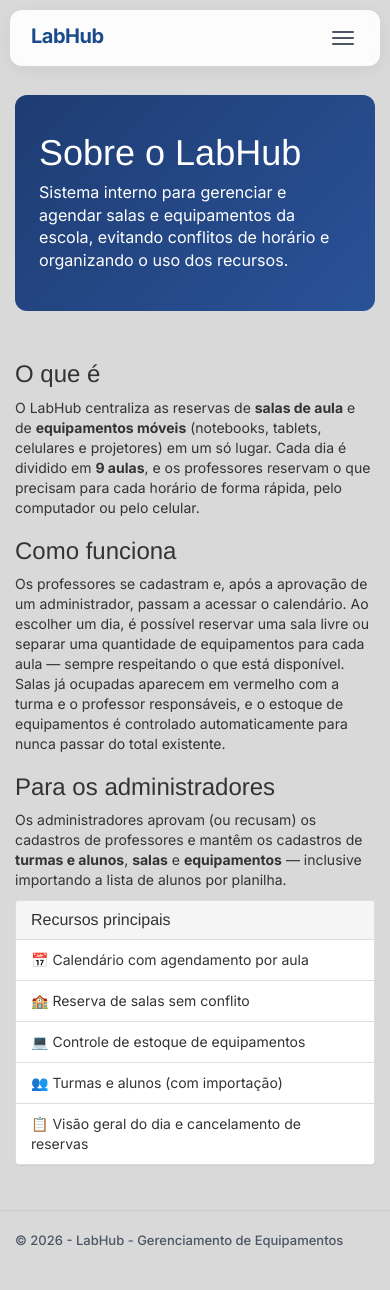
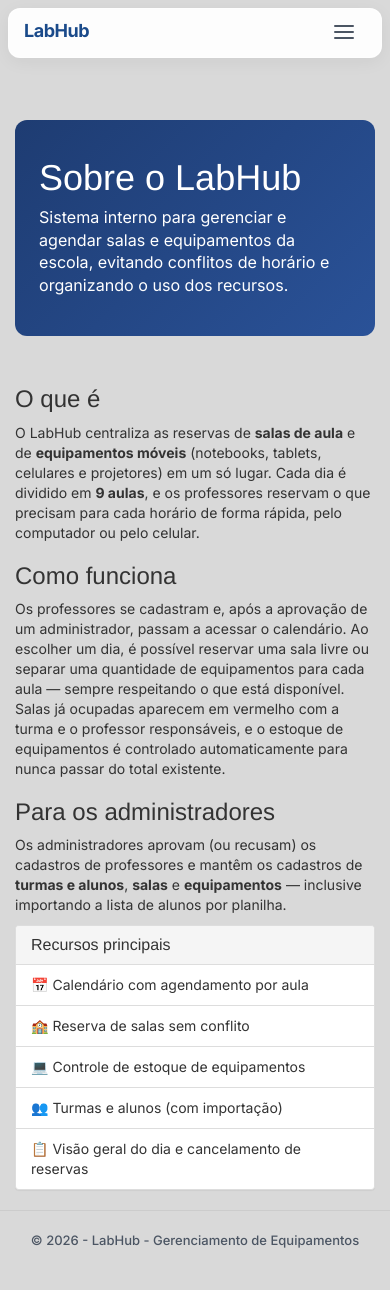
Before and after one commit to RafaelMiillerSilva/LabHub, a Django app: page /about/ in a window 390 px wide. Run offline with Django 3.2, Linux system fonts and the light colour scheme; some libraries are stand-ins or nearby versions.

Commit message:
feat: mobile size

```diff
--- a/app/templates/app/layout.html
+++ b/app/templates/app/layout.html
@@ -1,5 +1,5 @@
 <!DOCTYPE html>
-<html>
+<html lang="pt-br">
 <head>
     <meta charset="utf-8" />
     <meta name="viewport" content="width=device-width, initial-scale=1.0">
@@ -11,52 +11,50 @@
     <style>
         @import url('https://fonts.googleapis.com/css2?family=Inter:wght@400;500;600;700&display=swap');
 
-        /* CSS para forçar o footer a ficar embaixo e aplicar o novo design */
         html, body {
             height: 100%;
             margin: 0;
             background-color: #D9D9D9;
             font-family: 'Inter', -apple-system, BlinkMacSystemFont, sans-serif;
+            overflow-x: hidden; /* Evita scroll horizontal indesejado no mobile */
         }
 
-        /* Envelopa toda a página exceto o footer */
         .wrapper {
             min-height: 100%;
             height: auto !important;
             height: 100%;
             margin-bottom: -60px;
-            padding-top: 45px; /* Espaço para a nova navbar flutuante moderna */
+            padding-top: 75px; /* Ajustado para dar folga correta à navbar flutuante */
         }
 
         /* BARRA DE NAVEGAÇÃO MODERNA */
         .navbar-custom {
-            background-color: rgba(255, 255, 255, 0.9);
+            background-color: rgba(255, 255, 255, 0.95);
             backdrop-filter: blur(8px);
             -webkit-backdrop-filter: blur(8px);
             border: 1px solid rgba(255, 255, 255, 0.4) !important;
             border-radius: 12px;
-            margin: 15px 15px 0 15px;
+            margin: 12px 12px 0 12px;
             box-shadow: 0 4px 18px rgba(0, 0, 0, 0.05);
             transition: all 0.3s ease;
         }
 
-            /* Alinhamento dos itens e textos */
             .navbar-custom .navbar-brand {
                 color: #1A4A8A !important;
                 font-weight: 700;
-                font-size: 20px;
+                font-size: 18px;
                 letter-spacing: -0.5px;
-                padding: 15px 20px;
+                padding: 12px 15px;
             }
 
             .navbar-custom .navbar-nav > li > a {
                 color: #4B5563 !important;
                 font-weight: 500;
                 font-size: 14px;
-                padding: 15px 16px;
+                padding: 12px 16px;
                 transition: color 0.2s ease, background-color 0.2s ease;
                 border-radius: 8px;
-                margin: 0 2px;
+                margin: 2px 0;
             }
 
                 .navbar-custom .navbar-nav > li > a:hover,
@@ -65,13 +63,12 @@
                     background-color: rgba(26, 74, 138, 0.08) !important;
                 }
 
-            /* Botão Sanduíche Responsivo customizado */
             .navbar-custom .navbar-toggle {
                 border: none;
                 background-color: transparent;
-                margin-top: 10px;
-                margin-bottom: 10px;
-                padding: 10px;
+                margin-top: 8px;
+                margin-bottom: 8px;
+                padding: 8px 12px;
                 border-radius: 8px;
             }
 
@@ -81,43 +78,48 @@
 
                 .navbar-custom .navbar-toggle .icon-bar {
                     background-color: #4B5563 !important;
-                    width: 22px;
+                    width: 20px;
                     height: 2px;
                     transition: all 0.2s;
                 }
 
-        /* Define uma altura fixa para o footer e o push */
         .footer, .push {
             height: 60px;
         }
 
-        /* RODAPÉ DA MESMA COR DO FUNDO */
         footer {
             padding-top: 20px;
             border-top: 1px solid rgba(0, 0, 0, 0.06) !important;
-            background-color: #D9D9D9; /* Mesma cor exata do fundo solicitada */
+            background-color: #D9D9D9;
             color: #4B5563;
             font-size: 13px;
             font-weight: 500;
+            text-align: center;
         }
 
         /* RESPONSIVIDADE E AJUSTES MOBILE */
         @media (max-width: 767px) {
+            .wrapper {
+                padding-top: 70px;
+            }
+
             .navbar-custom {
-                margin: 10px 10px 0 10px;
+                margin: 8px 8px 0 8px;
             }
 
             .navbar-collapse {
                 border-top: 1px solid rgba(0, 0, 0, 0.05) !important;
                 box-shadow: none;
                 margin-top: 5px;
-                background-color: transparent;
-                padding-bottom: 10px;
+                background-color: #ffffff;
+                border-radius: 0 0 12px 12px;
+                padding: 10px 15px;
+                max-height: calc(100vh - 90px);
+                overflow-y: auto;
             }
 
             .navbar-custom .navbar-nav > li > a {
-                margin: 4px 0;
-                padding: 10px 15px;
+                padding: 10px 12px;
             }
         }
     </style>
@@ -141,20 +143,17 @@
                         <li><a href="{% url 'home' %}">Início</a></li>
 
                         {% if user.is_authenticated and user.perfil.aprovado %}
-
                         {% if user.perfil.tipo == 'ADMINISTRADOR' %}
-                        <li><a href="{% url 'painel' %}"> Painel </a></li>
-                        <li><a href="{% url 'turmas' %}"> Turmas</a></li>
-                        <li><a href="{% url 'salas' %}"> Salas </a></li>
-                        <li><a href="{% url 'equipamentos' %}"> Equipamentos</a></li>
+                        <li><a href="{% url 'painel' %}">Painel</a></li>
+                        <li><a href="{% url 'turmas' %}">Turmas</a></li>
+                        <li><a href="{% url 'salas' %}">Salas</a></li>
+                        <li><a href="{% url 'equipamentos' %}">Equipamentos</a></li>
                         {% endif %}
-
-                        <li><a href="{% url 'agendamentos' %}"> Agendamentos</a></li>
-
+                        <li><a href="{% url 'agendamentos' %}">Agendamentos</a></li>
                         {% endif %}
 
                         <li><a href="{% url 'about' %}">Sobre</a></li>
-                        <li><a href="{% url 'contact' %}"> Contato </a></li>
+                        <li><a href="{% url 'contact' %}">Contato</a></li>
                     </ul>
                     {% include 'app/loginpartial.html' %}
                 </div>
@@ -174,7 +173,7 @@
         </div>
     </footer>
 
-    <!-- Modal de confirmação global (substitui o confirm() do navegador) -->
+    <!-- Modal de confirmação global -->
     <div class="modal fade" id="confirmModal" tabindex="-1" role="dialog" aria-hidden="true">
         <div class="modal-dialog modal-sm" role="document">
             <div class="modal-content">
@@ -198,7 +197,6 @@
     <script src="{% static 'app/scripts/jquery-1.10.2.js' %}"></script>
     <script src="{% static 'app/scripts/bootstrap.js' %}"></script>
     <script>
-        // ---- Aviso flutuante global (some sozinho) ----
         window.LabHubFlash = function (msg, tipo) {
             if (!msg) return;
             var cls = 'warning';
@@ -214,16 +212,14 @@
             setTimeout(function () { $(div).fadeOut(400, function () { div.remove(); }); }, 4000);
         };
 
-        // ---- Transforma uma string HTML na primeira <tr>/elemento ----
         window.LabHubElemento = function (html) {
             var tmp = document.createElement('tbody');
             tmp.innerHTML = (html || '').trim();
             return tmp.firstElementChild;
         };
 
-        // ---- Motor genérico de envio via AJAX ----
         window.LabHubAjaxSubmit = function (form) {
-            var tbody = form.closest('tbody');        // guardado antes de remover a linha
+            var tbody = form.closest('tbody');
             fetch(form.action, {
                 method: 'POST',
                 headers: { 'X-Requested-With': 'XMLHttpRequest' },
@@ -234,10 +230,8 @@
                     window.LabHubFlash(res.message, res.ok ? 'success' : 'warning');
                     if (!res.ok) return;
 
-                    // Gancho: se a página tem um tratador próprio e ele resolveu, para aqui
                     if (typeof window.LabHubOnAjax === 'function' && window.LabHubOnAjax(form, res)) return;
 
-                    // Comportamento genérico
                     if (res.acao === 'remover_linha') {
                         var tr = form.closest('tr');
                         if (tr) tr.remove();
@@ -258,7 +252,6 @@
                 });
         };
 
-        // ---- Confirmação via modal do Bootstrap (no lugar do confirm nativo) ----
         (function () {
             var $modal = $('#confirmModal');
             var formPendente = null;
@@ -285,12 +278,18 @@
                     form.submit();
                 }
             });
+
+            // Fecha o menu mobile automaticamente ao clicar em um link da navbar
+            $('.navbar-collapse a:not(.dropdown-toggle)').on('click', function () {
+                if ($('.navbar-toggle').is(':visible') && $('.navbar-collapse').hasClass('in')) {
+                    $('.navbar-toggle').click();
+                }
+            });
         })();
     </script>
 
     {% if messages %}
     <script>
-    // Mostra as mensagens do Django (após recarga) como avisos flutuantes
     document.addEventListener('DOMContentLoaded', function () {
         {% for message in messages %}
         window.LabHubFlash('{{ message|escapejs }}', '{{ message.tags|escapejs }}');
```
